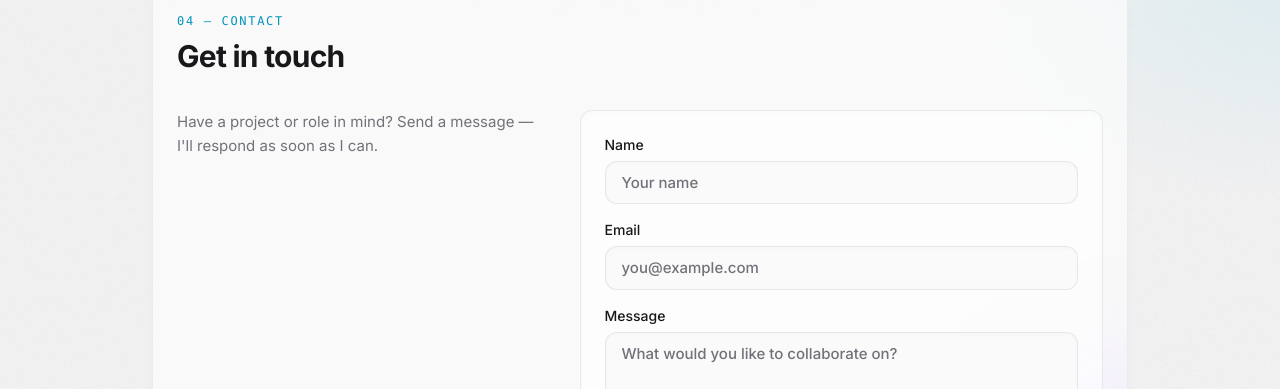
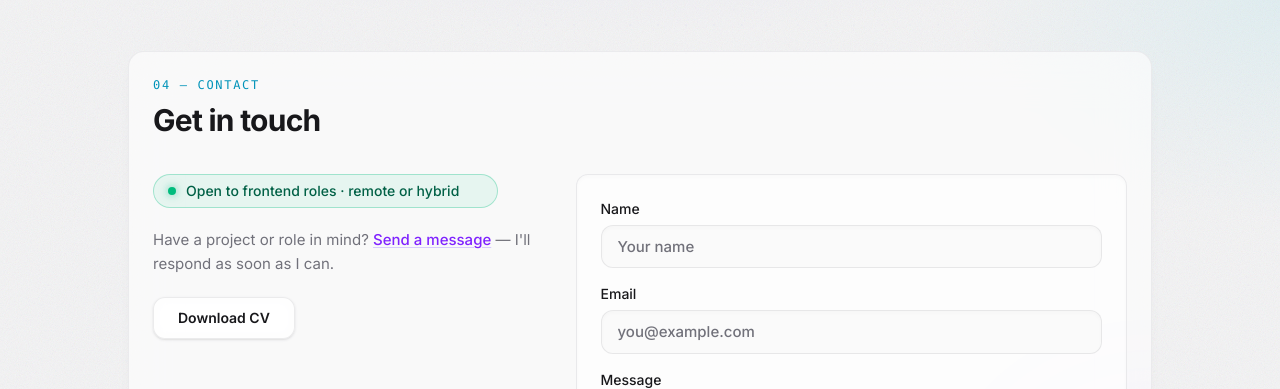
Before and after one commit to davunju/portfolio, a React (Vite) app: page /contact in a window 1280 px wide. Shown: the part 101-490 px from the top of the page. Built offline with nearby package versions, Linux system fonts and the light colour scheme; no server answers.

Commit message:
added cv for download and updated contact info

```diff
--- /dev/null
+++ b/src/components/AvailabilityLine.jsx
@@ -0,0 +1,28 @@
+import { Link } from "react-router-dom";
+
+export const availabilityText =
+  "Open to frontend roles · remote or hybrid";
+
+export default function AvailabilityLine({ className = "" }) {
+  return (
+    <Link
+      to="/contact#contact-form"
+      className={[
+        "group inline-flex max-w-full items-center gap-2.5 rounded-full border border-emerald-500/30 bg-emerald-500/[0.08] px-3.5 py-1.5 text-sm font-medium text-emerald-800 transition hover:border-emerald-500/50 hover:bg-emerald-500/[0.14] dark:border-cyan-400/30 dark:bg-cyan-400/10 dark:text-cyan-200 dark:hover:border-cyan-400/45 dark:hover:bg-cyan-400/[0.16]",
+        className,
+      ].join(" ")}
+    >
+      <span
+        className="size-2 shrink-0 rounded-full bg-emerald-500 shadow-[0_0_8px_rgba(16,185,129,0.65)] dark:bg-cyan-400 dark:shadow-[0_0_8px_rgba(34,211,238,0.55)]"
+        aria-hidden
+      />
+      <span className="text-left leading-snug">{availabilityText}</span>
+      <span
+        className="text-emerald-600 opacity-0 transition group-hover:opacity-100 dark:text-cyan-300"
+        aria-hidden
+      >
+        →
+      </span>
+    </Link>
+  );
+}
--- a/src/components/Contact.jsx
+++ b/src/components/Contact.jsx
@@ -1,5 +1,7 @@
 import { useState } from "react";
 import SectionHeading from "./SectionHeading";
+import AvailabilityLine from "./AvailabilityLine";
+import resumePdf from "../assets/Curriculum_Vitae.pdf";
 
 const WEB3FORMS_URL = "https://api.web3forms.com/submit";
 
@@ -69,10 +71,24 @@ export default function Contact() {
 
       <div className="relative mt-2 grid gap-8 lg:grid-cols-12 lg:gap-10">
         <div className="lg:col-span-5">
+          <AvailabilityLine className="mb-5" />
           <p className="text-sm leading-relaxed text-bento-muted dark:text-bento-muted-dark md:text-[15px]">
-            Have a project or role in mind? Send a message — I&apos;ll respond as
-            soon as I can.
+            Have a project or role in mind?{" "}
+            <a
+              href="#contact-form"
+              className="font-medium text-violet-600 underline decoration-violet-400/40 underline-offset-2 hover:text-violet-700 dark:text-cyan-300 dark:decoration-cyan-400/50 dark:hover:text-cyan-200"
+            >
+              Send a message
+            </a>{" "}
+            — I&apos;ll respond as soon as I can.
           </p>
+          <a
+            href={resumePdf}
+            download="David_Enock_CV.pdf"
+            className="btn-secondary mt-5 inline-flex"
+          >
+            Download CV
+          </a>
           {!accessKey?.trim() ? (
             <p className="mt-5 rounded-xl border border-dashed border-violet-400/35 bg-violet-500/[0.06] px-3.5 py-3 text-sm leading-relaxed text-violet-800 dark:border-cyan-400/30 dark:bg-cyan-400/10 dark:text-cyan-200">
               Set{" "}
@@ -95,8 +111,9 @@ export default function Contact() {
 
         <div className="lg:col-span-7">
           <form
+            id="contact-form"
             onSubmit={handleSubmit}
-            className="space-y-4 rounded-xl border border-zinc-200/80 bg-white/55 p-5 shadow-inner shadow-zinc-950/[0.02] dark:border-white/[0.07] dark:bg-white/[0.04] md:p-6"
+            className="scroll-mt-32 space-y-4 rounded-xl border border-zinc-200/80 bg-white/55 p-5 shadow-inner shadow-zinc-950/[0.02] dark:border-white/[0.07] dark:bg-white/[0.04] md:p-6"
           >
             <label className="grid gap-1.5 text-sm font-medium text-bento-ink dark:text-bento-ink-dark">
               Name
--- a/src/components/Hero.jsx
+++ b/src/components/Hero.jsx
@@ -1,4 +1,6 @@
 import { Link } from "react-router-dom";
+import AvailabilityLine from "./AvailabilityLine";
+import resumePdf from "../assets/Curriculum_Vitae.pdf";
 
 export default function Hero() {
   return (
@@ -15,6 +17,9 @@ export default function Hero() {
         <p className="mt-4 text-xl font-semibold text-violet-700 dark:text-violet-300 sm:text-2xl">
           Frontend developer
         </p>
+        <div className="mt-5 flex justify-center lg:justify-start">
+          <AvailabilityLine />
+        </div>
       </header>
 
       <div className="grid items-start gap-10 lg:grid-cols-12 lg:gap-12">
@@ -36,9 +41,16 @@ export default function Hero() {
           </blockquote>
 
           <div className="flex flex-wrap justify-center gap-3 pt-1 lg:justify-start">
-            <Link to="/contact" className="btn-primary">
+            <Link to="/contact#contact-form" className="btn-primary">
               Let&apos;s talk
             </Link>
+            <a
+              href={resumePdf}
+              download="David_Enock_CV.pdf"
+              className="btn-secondary"
+            >
+              Download CV
+            </a>
             <a
               href="https://github.com/davunju"
               target="_blank"
--- a/src/layouts/Layout.jsx
+++ b/src/layouts/Layout.jsx
@@ -25,7 +25,11 @@ export default function Layout() {
   return (
     <>
       <Navbar />
-      <Outlet />
+      <div className="px-4 pt-20 pb-20 md:px-6 md:pt-24 md:pb-24">
+        <div className="mx-auto w-full max-w-5xl">
+          <Outlet />
+        </div>
+      </div>
       <Footer />
     </>
   );
--- a/src/pages/ContactPage.jsx
+++ b/src/pages/ContactPage.jsx
@@ -2,8 +2,8 @@ import Contact from "../components/Contact";
 
 export default function ContactPage() {
   return (
-    <main className="relative mx-auto max-w-5xl px-4 pb-20 pt-6 md:px-6 md:pb-24 md:pt-8">
+    <div className="relative">
       <Contact />
-    </main>
+    </div>
   );
 }
--- a/src/pages/Home.jsx
+++ b/src/pages/Home.jsx
@@ -3,9 +3,9 @@ import Tools from "../components/Tools";
 
 export default function Home() {
   return (
-    <main className="relative mx-auto max-w-5xl space-y-20 px-4 pb-20 pt-6 md:space-y-28 md:px-6 md:pb-24 md:pt-8">
+    <div className="relative space-y-20 md:space-y-28">
       <Hero />
       <Tools />
-    </main>
+    </div>
   );
 }
--- a/src/pages/ProjectsPage.jsx
+++ b/src/pages/ProjectsPage.jsx
@@ -2,8 +2,8 @@ import Projects from "../components/Projects";
 
 export default function ProjectsPage() {
   return (
-    <main className="relative mx-auto max-w-5xl px-4 pb-20 pt-6 md:px-6 md:pb-24 md:pt-8">
+    <div className="relative">
       <Projects />
-    </main>
+    </div>
   );
 }
```
Also changed, not shown: 2 other files (tests, documents, lock files or other folders).
